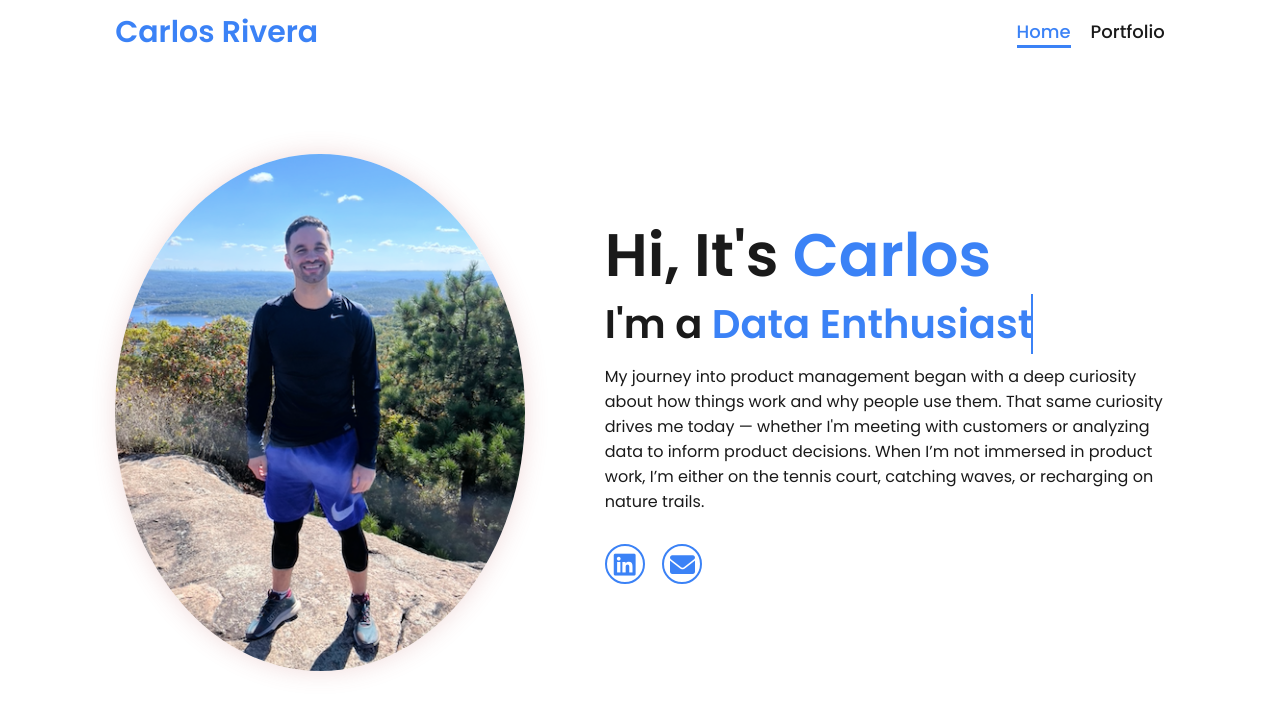
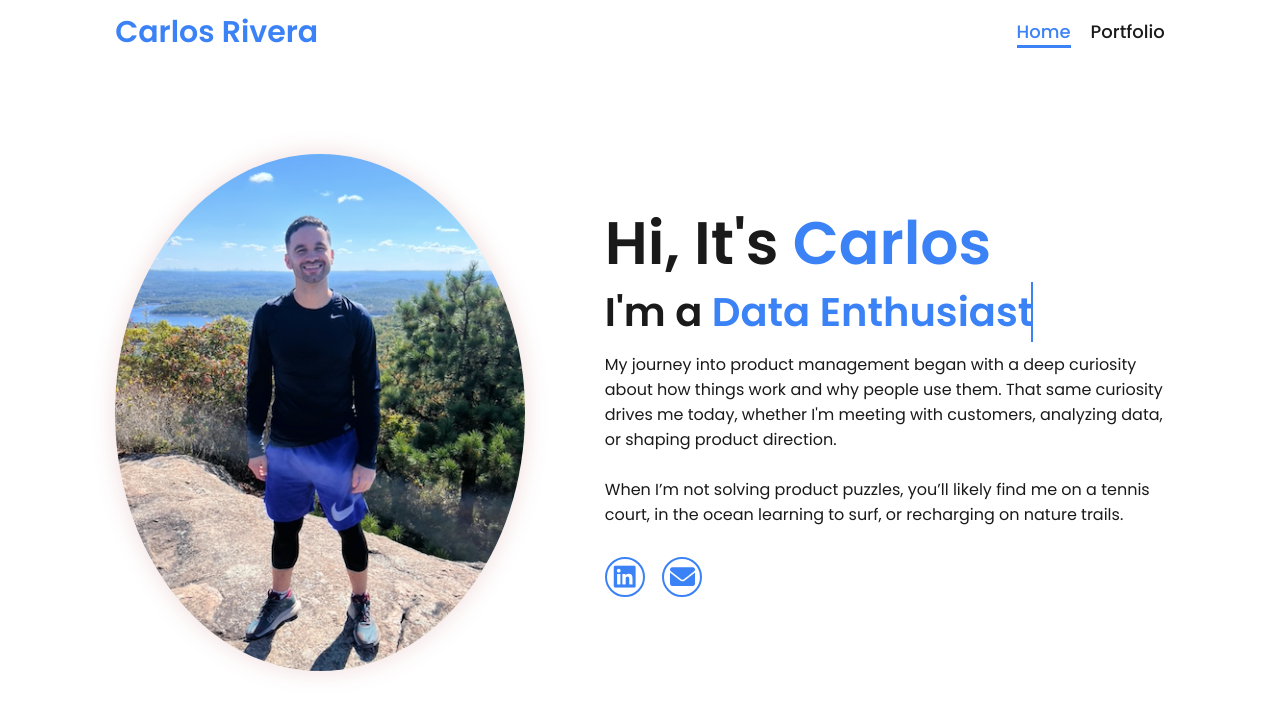
Before and after one commit to carlosriverajr/portfolio, a plain HTML site: page index.html in a window 1280 px wide. Drawn offline with Linux system fonts and the light colour scheme.

Commit message:
Add files via upload

```diff
--- a/index.html
+++ b/index.html
@@ -26,7 +26,14 @@
       <h1>Hi, It's <span>Carlos</span></h1>
       <h3 class="typing-text">I'm a <span></span></h3>
       <p>
-        My journey into product management began with a deep curiosity about how things work and why people use them. That same curiosity drives me today — whether I'm meeting with customers or analyzing data to inform product decisions. When I’m not immersed in product work, I’m either on the tennis court, catching waves, or recharging on nature trails.
+        My journey into product management began with a deep curiosity about how things work and why people use them. That same curiosity drives me today, whether I'm meeting with customers, analyzing data, or shaping product direction.
+
+        <br>
+        <br>
+
+        When I’m not solving product puzzles, you’ll likely find me on a tennis court, in the ocean learning to surf, or recharging on nature trails.
+
+
       </p>
       <div class="social-icons">
         <a href="https://www.linkedin.com/in/crivera7/" target="_blank"><i class="fa-brands fa-linkedin"></i></a>
```
